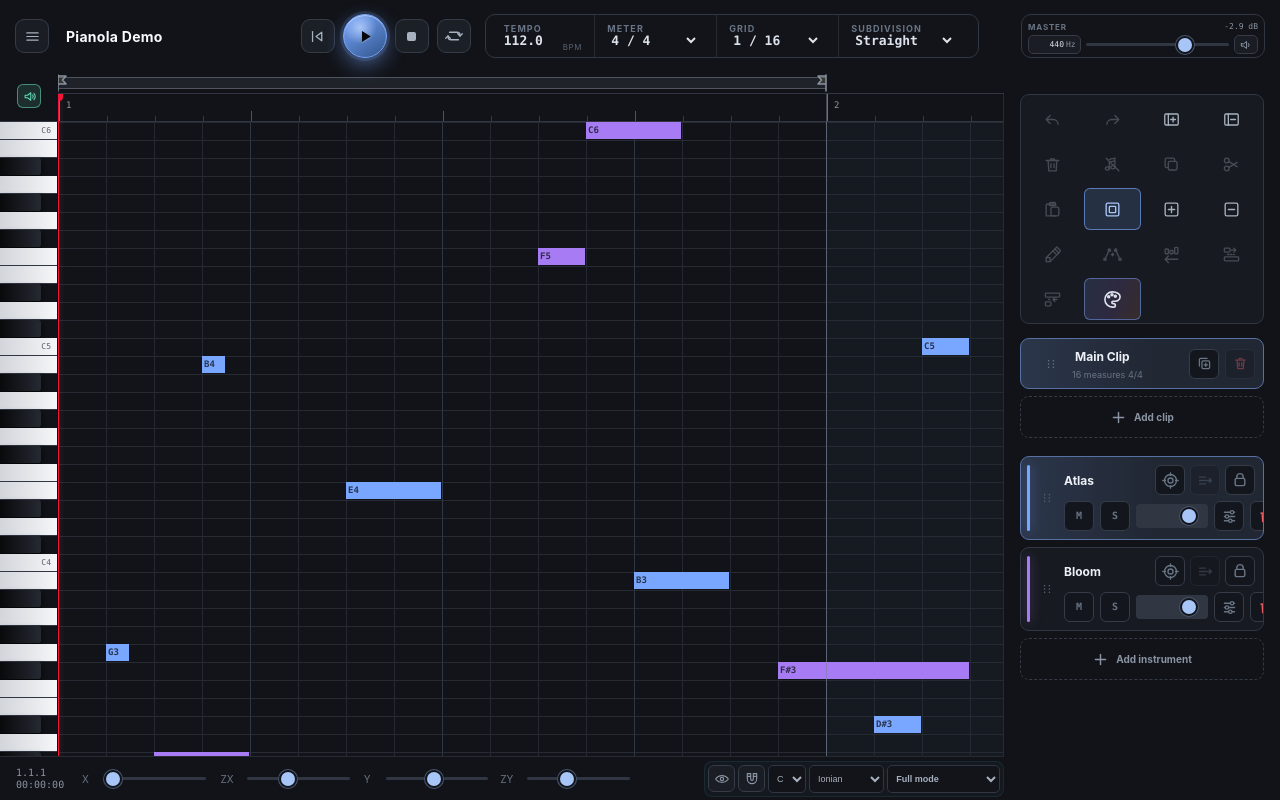
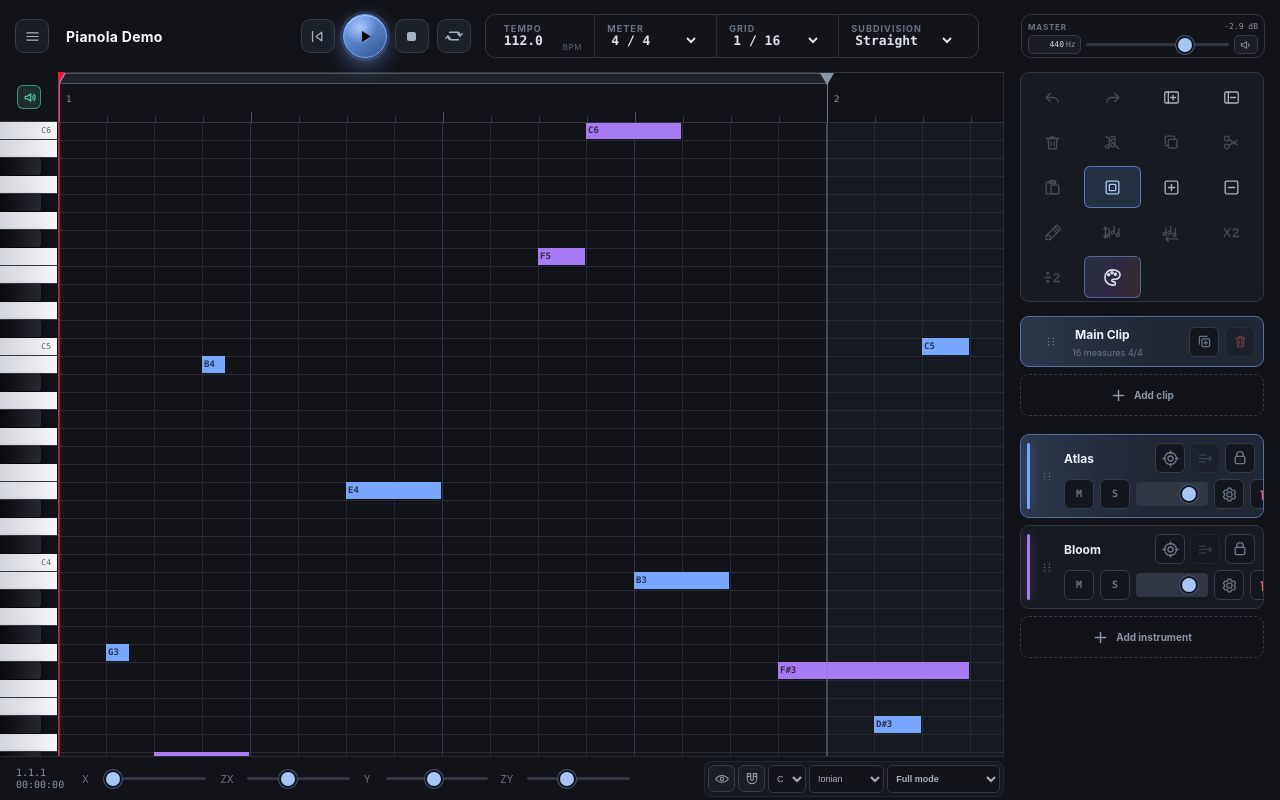
Before and after one commit to LucasBertrand/pianola, a React (Vite) app: page / in a window 1280 px wide. Built offline with nearby package versions, Linux system fonts and the light colour scheme.

Commit message:
refactor: integrate loop controls into timeline ruler

```diff
--- a/src/app/App.tsx
+++ b/src/app/App.tsx
@@ -58,7 +58,6 @@ import {
 import {
   BarRuler,
   RollPlayhead,
-  TimelineLoopRegion,
 } from "../ui/components/Timeline";
 import {
   PianoKeyboard,
@@ -828,13 +827,7 @@ export function App(): React.JSX.Element {
                 viewport={scene.viewport}
                 projectStore={scene.projectStore}
                 gridResolutionTicks={scene.gridResolutionTicks}
-                onSeek={seekPlayback}
-              />
-              <TimelineLoopRegion
-                viewport={scene.viewport}
-                projectStore={scene.projectStore}
-                gridResolutionTicks={scene.gridResolutionTicks}
-                onCommit={handleLoopRegionCommit}
+                onLoopCommit={handleLoopRegionCommit}
               />
               <div className="canvas-host">
                 <PianoRollLayers
--- a/src/app/workflows/useViewportControls.ts
+++ b/src/app/workflows/useViewportControls.ts
@@ -67,10 +67,8 @@ const VIEW_INPUT_VERTICAL_SCROLL = 4;
 const VIEW_INPUT_VERTICAL_ZOOM = 8;
 const RULER_HEIGHT_CSS_PIXELS =
   EDITOR_CONSTANTS.rulerHeightCssPixels;
-const LOOP_REGION_HEIGHT_CSS_PIXELS =
-  EDITOR_CONSTANTS.loopRegionHeightCssPixels;
 const TIMELINE_HEADER_HEIGHT_CSS_PIXELS =
-  RULER_HEIGHT_CSS_PIXELS + LOOP_REGION_HEIGHT_CSS_PIXELS;
+  RULER_HEIGHT_CSS_PIXELS;
 
 export function useViewportControls(
   runtime: EditorRuntime,
--- a/src/config/program-constants.ts
+++ b/src/config/program-constants.ts
@@ -397,8 +397,7 @@ export const TONAL_SNAP_CONSTANTS = Object.freeze({
 
 /** Piano-roll layout and control response values. */
 export const EDITOR_CONSTANTS = Object.freeze({
-  rulerHeightCssPixels: 28,
-  loopRegionHeightCssPixels: 22,
+  rulerHeightCssPixels: 50,
   defaultPitchPreviewEnabled: true,
   envelopeSliderCurveExponent: 2.6,
   tempoMinimumBpm: 30,
--- a/src/styles.css
+++ b/src/styles.css
@@ -831,31 +831,21 @@ input:focus-visible {
   background: var(--color-surface-app);
 }
 
-.piano-loop-spacer,
 .piano-ruler-spacer {
   position: absolute;
+  top: 0;
   right: 0;
   left: 0;
-  pointer-events: none;
-}
-
-.piano-loop-spacer {
-  top: 0;
-  height: 22px;
-  background: var(--color-surface-app);
-}
-
-.piano-ruler-spacer {
-  top: 22px;
-  height: 28px;
+  height: 50px;
   border-bottom: 1px solid var(--color-border);
   background: var(--color-surface-app);
+  pointer-events: none;
 }
 
 .piano-preview-toggle {
   position: absolute;
   z-index: 2;
-  top: 12px;
+  top: 13px;
   left: 50%;
   display: grid;
   width: 24px;
@@ -965,21 +955,19 @@ input:focus-visible {
   touch-action: none;
 }
 
-.timeline-loop-layer {
+.bar-ruler-loop-overlay {
   position: absolute;
-  z-index: 8;
+  z-index: 3;
   top: 0;
   right: 0;
   left: 0;
-  height: 22px;
+  height: 100%;
   overflow: hidden;
-  border-bottom: 1px solid var(--color-border);
-  background: var(--color-surface-app);
   touch-action: none;
 }
 
-.timeline-loop-band,
-.timeline-loop-flag {
+.bar-ruler-loop-band,
+.bar-ruler-loop-flag {
   position: absolute;
   margin: 0;
   padding: 0;
@@ -988,23 +976,23 @@ input:focus-visible {
   will-change: transform;
 }
 
-.timeline-loop-band {
-  top: 5px;
+.bar-ruler-loop-band {
+  top: 0;
   left: 0;
-  height: 12px;
+  height: 11px;
   border-top: 1px solid var(--color-warm-strong);
   border-bottom: 1px solid var(--color-warm-strong);
   background: var(--color-warm-soft);
   cursor: grab;
 }
 
-.timeline-loop-band:active {
+.bar-ruler-loop-band:active {
   cursor: grabbing;
 }
 
-.timeline-loop-flag {
+.bar-ruler-loop-flag {
   z-index: 2;
-  top: 1px;
+  top: 0;
   left: 0;
   display: grid;
   width: 22px;
@@ -1015,41 +1003,44 @@ input:focus-visible {
   cursor: ew-resize;
 }
 
-.timeline-loop-flag svg {
-  width: 22px;
-  height: 20px;
-  fill: var(--color-warm-soft);
-  stroke: currentColor;
-  stroke-linecap: round;
-  stroke-linejoin: round;
-  stroke-width: 1.5;
-}
-
-.timeline-loop-layer[data-enabled="false"]
-  .timeline-loop-band {
+.bar-ruler-loop-flag::before,
+.roll-playhead::before {
+  position: absolute;
+  top: 0;
+  left: 50%;
+  width: 14px;
+  height: 12px;
+  background: currentColor;
+  clip-path: polygon(0 0, 100% 0, 50% 100%);
+  content: "";
+  transform: translateX(-50%);
+}
+
+.bar-ruler-loop-overlay[data-enabled="false"]
+  .bar-ruler-loop-band {
   border-color: var(--color-muted-strong);
   background: var(--color-muted-soft);
 }
 
-.timeline-loop-layer[data-enabled="false"]
-  .timeline-loop-flag {
+.bar-ruler-loop-overlay[data-enabled="false"]
+  .bar-ruler-loop-flag {
   color: var(--color-text-muted);
 }
 
-.timeline-loop-boundaries {
+.bar-ruler-loop-boundaries {
   position: absolute;
-  z-index: 8;
-  top: 22px;
+  z-index: 2;
+  top: 0;
   right: 0;
-  bottom: 0;
   left: 0;
+  height: 100vh;
   overflow: hidden;
   pointer-events: none;
 }
 
-.timeline-loop-boundaries i {
+.bar-ruler-loop-boundaries i {
   position: absolute;
-  top: 0;
+  top: 12px;
   bottom: 0;
   left: 0;
   display: block;
@@ -1060,54 +1051,57 @@ input:focus-visible {
   will-change: transform;
 }
 
-.timeline-loop-boundaries[data-enabled="true"] i {
+.bar-ruler-loop-boundaries[data-enabled="true"] i {
   background: var(--color-warm-strong);
   box-shadow: 0 0 5px var(--color-warm-soft);
 }
 
 .bar-ruler {
   position: absolute;
-  z-index: 4;
-  top: 22px;
+  z-index: 8;
+  top: 0;
   right: 0;
   left: 0;
-  display: block;
-  width: 100%;
-  height: 28px;
-  overflow: hidden;
-  contain: strict;
+  height: 50px;
+  overflow: visible;
+  border-top: 1px solid var(--color-border);
   border-bottom: 1px solid var(--color-border);
   border-left: 1px solid var(--color-border-subtle);
   border-right: 1px solid var(--color-border-subtle);
   background: var(--color-surface-app);
-  cursor: ew-resize;
-  touch-action: none;
+}
+
+.bar-ruler-canvas {
+  position: absolute;
+  z-index: 1;
+  inset: 0;
+  display: block;
+  width: 100%;
+  height: 50px;
+  overflow: hidden;
+  contain: strict;
+  border-bottom: 1px solid var(--color-border);
+  background: var(--color-surface-app);
+  pointer-events: none;
 }
 
 .roll-playhead {
   position: absolute;
   z-index: 9;
-  top: 22px;
+  top: 12px;
   bottom: 0;
   left: 0;
   width: 2px;
   margin-left: -1px;
   background: var(--color-accent-playhead);
+  color: var(--color-accent-playhead);
   box-shadow: 0 0 7px var(--color-playhead-glow);
   pointer-events: none;
   will-change: transform;
 }
 
 .roll-playhead::before {
-  position: absolute;
-  top: 0;
-  left: 50%;
-  width: 10px;
-  height: 7px;
-  border-radius: 0 0 4px 4px;
-  background: var(--color-accent-playhead);
-  content: "";
-  transform: translateX(-50%);
+  top: -12px;
 }
 
 .canvas-host {
@@ -1428,7 +1422,7 @@ input[type="range"]::-webkit-slider-thumb {
 .general-inspector {
   display: grid;
   min-height: 0;
-  padding: 22px 16px 18px;
+  padding: 0 16px 18px;
   overflow: hidden;
   background: var(--color-surface-app);
   grid-template-rows: auto minmax(0, 1fr);
@@ -1529,7 +1523,7 @@ input[type="range"]::-webkit-slider-thumb {
 
 .clip-reorder-handle svg {
   width: 16px;
-  height: 20px;
+  height: 19px;
   fill: currentColor;
   stroke: none;
 }
@@ -1774,6 +1768,17 @@ input[type="range"]::-webkit-slider-thumb {
   stroke-width: 1.6;
 }
 
+.inspector-menu-icon .keyboard-black-keys {
+  fill: currentColor;
+  stroke: none;
+}
+
+.inspector-menu-icon.is-violin,
+.inspector-menu-icon.is-music-folder {
+  fill: currentColor;
+  stroke: none;
+}
+
 .project-instrument-card .instrument-transfer-button svg {
   display: block;
   width: 17px;
@@ -1897,7 +1902,7 @@ input[type="range"]::-webkit-slider-thumb {
 
 .instrument-reorder-handle svg {
   width: 16px;
-  height: 20px;
+  height: 19px;
   fill: currentColor;
   stroke: none;
 }
@@ -2244,7 +2249,7 @@ input[type="range"]::-webkit-slider-thumb {
     bottom: 0;
     display: grid;
     width: min(86vw, 320px);
-    padding: 22px 16px 18px;
+    padding: 0 16px 18px;
     box-shadow: none;
     transform: translate3d(100%, 0, 0);
     transition: transform 180ms ease;
--- a/src/ui/components/EditorToolbar.tsx
+++ b/src/ui/components/EditorToolbar.tsx
@@ -83,10 +83,12 @@ export function EditorToolbar({
           onClick={() => onToggleInspector("instruments")}
         >
           <svg className="inspector-menu-icon" viewBox="0 0 24 24" aria-hidden="true">
-            <path d="M6 4v16M12 4v16M18 4v16" />
-            <circle cx="6" cy="9" r="2" />
-            <circle cx="12" cy="15" r="2" />
-            <circle cx="18" cy="7" r="2" />
+            <rect x="3" y="5" width="18" height="14" rx="2" />
+            <path d="M7.5 5v14M12 5v14M16.5 5v14" />
+            <path
+              className="keyboard-black-keys"
+              d="M6.2 5h2.6v7H6.2zM10.7 5h2.6v7h-2.6zM15.2 5h2.6v7h-2.6z"
+            />
           </svg>
         </button>
         <button
@@ -101,8 +103,8 @@ export function EditorToolbar({
           onClick={() => onToggleInspector("clips")}
         >
           <svg className="inspector-menu-icon" viewBox="0 0 24 24" aria-hidden="true">
-            <rect x="4" y="5" width="13" height="6" rx="2" />
-            <rect x="7" y="13" width="13" height="6" rx="2" />
+            <path d="M3 7h7l2-2h7a2 2 0 0 1 2 2v11a2 2 0 0 1-2 2H5a2 2 0 0 1-2-2V7Z" />
+            <path d="M3 9h18" />
           </svg>
         </button>
       </div>
@@ -320,13 +322,11 @@ export function EditorToolbar({
           }}
         >
           <svg viewBox="0 0 24 24" aria-hidden="true">
-            <path d="M2.5 18 8 6.5" />
-            <circle cx="2.5" cy="18" r="1.5" />
-            <circle cx="8" cy="6.5" r="1.5" />
-            <path d="M10.5 12h3M12 10.5l1.5 1.5-1.5 1.5" />
-            <path d="m16 6.5 5.5 11.5" />
-            <circle cx="16" cy="6.5" r="1.5" />
-            <circle cx="21.5" cy="18" r="1.5" />
+            <path d="M8 7v9M14 4v8M20 7v8" />
+            <circle cx="6.5" cy="16" r="2" />
+            <circle cx="12.5" cy="12" r="2" />
+            <circle cx="18.5" cy="15" r="2" />
+            <path d="M3 5v14M1 8l2-3 2 3M1 16l2 3 2-3" />
           </svg>
         </button>
         <button
@@ -342,10 +342,11 @@ export function EditorToolbar({
           }}
         >
           <svg viewBox="0 0 24 24" aria-hidden="true">
-            <rect x="4" y="5" width="4" height="6" rx="1" />
-            <rect x="10" y="7" width="4" height="4" rx="1" />
-            <rect x="16" y="3" width="4" height="8" rx="1" />
-            <path d="M20 18H4M8 14l-4 4 4 4" />
+            <path d="M5 6v8M11 4v8M17 7v8" />
+            <circle cx="3.5" cy="14" r="2" />
+            <circle cx="9.5" cy="12" r="2" />
+            <circle cx="15.5" cy="15" r="2" />
+            <path d="M20 20H5M8 17l-3 3 3 3" />
           </svg>
         </button>
         <button
@@ -360,11 +361,9 @@ export function EditorToolbar({
             );
           }}
         >
-          <svg viewBox="0 0 24 24" aria-hidden="true">
-            <rect x="3" y="4" width="7" height="5" rx="1" />
-            <path d="M12 6.5h5M15 4l2.5 2.5L15 9" />
-            <rect x="3" y="15" width="18" height="5" rx="1" />
-            <path d="M7 12h10" strokeDasharray="1.5 2" />
+          <svg className="transformation-factor-icon" viewBox="0 0 24 24" aria-hidden="true">
+            <path d="M3 7l7 10M10 7 3 17" />
+            <path d="M14 9c.6-2 5.5-2.4 6.2.3.8 3-5.8 4.1-6.2 7.7h7" />
           </svg>
         </button>
         <button
@@ -379,11 +378,11 @@ export function EditorToolbar({
             );
           }}
         >
-          <svg viewBox="0 0 24 24" aria-hidden="true">
-            <rect x="3" y="4" width="18" height="5" rx="1" />
-            <path d="M17.5 12h-5M15 9.5 12.5 12l2.5 2.5" />
-            <rect x="3" y="15" width="7" height="5" rx="1" />
-            <path d="M7 12h3" strokeDasharray="1.5 2" />
+          <svg className="transformation-factor-icon" viewBox="0 0 24 24" aria-hidden="true">
+            <circle cx="6" cy="7" r="1" />
+            <path d="M2.5 12h7" />
+            <circle cx="6" cy="17" r="1" />
+            <path d="M14 9c.6-2 5.5-2.4 6.2.3.8 3-5.8 4.1-6.2 7.7h7" />
           </svg>
         </button>
         <button
--- a/src/ui/components/GeneralInspector.tsx
+++ b/src/ui/components/GeneralInspector.tsx
@@ -312,10 +312,8 @@ export function GeneralInspector({
                 }}
               >
                 <svg viewBox="0 0 20 20" aria-hidden="true">
-                  <path d="M4 5h7M15 5h1M4 10h1M9 10h7M4 15h5M13 15h3" />
-                  <circle cx="13" cy="5" r="2" />
-                  <circle cx="7" cy="10" r="2" />
-                  <circle cx="11" cy="15" r="2" />
+                  <circle cx="10" cy="10" r="3" />
+                  <path d="M8.3 2.5h3.4l.5 2a6 6 0 0 1 1.3.8l2-.6 1.7 3-1.5 1.4a6 6 0 0 1 0 1.8l1.5 1.4-1.7 3-2-.6a6 6 0 0 1-1.3.8l-.5 2H8.3l-.5-2a6 6 0 0 1-1.3-.8l-2 .6-1.7-3 1.5-1.4a6 6 0 0 1 0-1.8L2.8 7.7l1.7-3 2 .6a6 6 0 0 1 1.3-.8Z" />
                 </svg>
               </button>
               <button
--- a/src/ui/components/PianoKeyboard.tsx
+++ b/src/ui/components/PianoKeyboard.tsx
@@ -373,7 +373,6 @@ export function PianoKeyboard(
 
   return (
     <div className="piano-strip" aria-label="Piano keyboard">
-      <div className="piano-loop-spacer" aria-hidden="true" />
       <div className="piano-ruler-spacer" aria-hidden="true" />
       <button
         className={
--- a/src/ui/components/Timeline.tsx
+++ b/src/ui/components/Timeline.tsx
@@ -35,7 +35,7 @@ export interface BarRulerProps {
   readonly viewport: ReadonlyRenderSignal<ViewportState>;
   readonly projectStore: ProjectStorePort;
   readonly gridResolutionTicks: ReadonlyRenderSignal<number>;
-  readonly onSeek: (tick: number) => void;
+  readonly onLoopCommit: (loop: LoopRegion) => void;
 }
 
 type LoopGestureMode =
@@ -47,15 +47,15 @@ type LoopGestureMode =
   | "resize-start"
   | "resize-end";
 
-export interface TimelineLoopRegionProps {
+interface BarRulerLoopOverlayProps {
   readonly viewport: ReadonlyRenderSignal<ViewportState>;
   readonly projectStore: ProjectStorePort;
   readonly gridResolutionTicks: ReadonlyRenderSignal<number>;
   readonly onCommit: (loop: LoopRegion) => void;
 }
 
-export function TimelineLoopRegion(
-  props: TimelineLoopRegionProps,
+function BarRulerLoopOverlay(
+  props: BarRulerLoopOverlayProps,
 ): React.JSX.Element {
   const {
     viewport,
@@ -500,12 +500,12 @@ export function TimelineLoopRegion(
     <>
       <div
         ref={layerRef}
-        className="timeline-loop-layer"
+        className="bar-ruler-loop-overlay"
         aria-label="Loop region"
       >
         <button
           ref={bandRef}
-          className="timeline-loop-band"
+          className="bar-ruler-loop-band"
           type="button"
           data-loop-mode="move"
           title="Move loop region"
@@ -513,32 +513,24 @@ export function TimelineLoopRegion(
         />
         <button
           ref={startFlagRef}
-          className="timeline-loop-flag is-start"
+          className="bar-ruler-loop-flag is-start"
           type="button"
           data-loop-mode="resize-start"
           title="Adjust loop start"
           aria-label="Adjust loop start"
-        >
-          <svg viewBox="0 0 22 20" aria-hidden="true">
-            <path d="M11 2v16M11 3h8l-3.5 4L19 11h-8" />
-          </svg>
-        </button>
+        />
         <button
           ref={endFlagRef}
-          className="timeline-loop-flag is-end"
+          className="bar-ruler-loop-flag is-end"
           type="button"
           data-loop-mode="resize-end"
           title="Adjust loop end"
           aria-label="Adjust loop end"
-        >
-          <svg viewBox="0 0 22 20" aria-hidden="true">
-            <path d="M11 2v16M11 3H3l3.5 4L3 11h8" />
-          </svg>
-        </button>
+        />
       </div>
       <div
         ref={boundaryLayerRef}
-        className="timeline-loop-boundaries"
+        className="bar-ruler-loop-boundaries"
         data-enabled="false"
         aria-hidden="true"
       >
@@ -556,7 +548,7 @@ export function BarRuler(
     viewport,
     projectStore,
     gridResolutionTicks,
-    onSeek,
+    onLoopCommit,
   } = props;
   const paintRuler = useCallback(
     (frame: CanvasFrame): void => {
@@ -654,7 +646,7 @@ export function BarRuler(
           barIndex * ticksPerBar * pixelsPerTick
           - currentViewport.scrollX;
 
-        context.fillText(String(barIndex + 1), x + 7, 7);
+        context.fillText(String(barIndex + 1), x + 7, 22);
       }
 
     },
@@ -695,58 +687,20 @@ export function BarRuler(
     viewport,
   ]);
 
-  useEffect(() => {
-    const canvas = renderer.canvasRef.current;
-
-    if (canvas === null) {
-      return undefined;
-    }
-
-    const resolveSeekTick = (clientX: number): number => {
-      const bounds = canvas.getBoundingClientRect();
-      const currentViewport = viewport.get();
-      const localX = clientX - bounds.left;
-      const rawTick =
-        (currentViewport.scrollX + localX)
-        * currentViewport.ticksPerPixel
-        / currentViewport.zoomX;
-      const resolutionTicks = gridResolutionTicks.get();
-      const snappedTick =
-        Math.round(rawTick / resolutionTicks) * resolutionTicks;
-
-      return Math.min(
-        getActiveClipDurationTicks(projectStore.getState()),
-        Math.max(0, snappedTick),
-      );
-    };
-    const handleClick = (event: MouseEvent): void => {
-      if (event.button !== 0) {
-        return;
-      }
-
-      onSeek(resolveSeekTick(event.clientX));
-      event.preventDefault();
-    };
-
-    canvas.addEventListener("click", handleClick);
-
-    return (): void => {
-      canvas.removeEventListener("click", handleClick);
-    };
-  }, [
-    gridResolutionTicks,
-    onSeek,
-    projectStore,
-    renderer.canvasRef,
-    viewport,
-  ]);
-
   return (
-    <canvas
-      ref={renderer.canvasRef}
-      className="bar-ruler"
-      aria-label="Timeline ruler. Drag to set the playhead."
-    />
+    <div className="bar-ruler">
+      <canvas
+        ref={renderer.canvasRef}
+        className="bar-ruler-canvas"
+        aria-label="Timeline ruler"
+      />
+      <BarRulerLoopOverlay
+        viewport={viewport}
+        projectStore={projectStore}
+        gridResolutionTicks={gridResolutionTicks}
+        onCommit={onLoopCommit}
+      />
+    </div>
   );
 }
 
```
